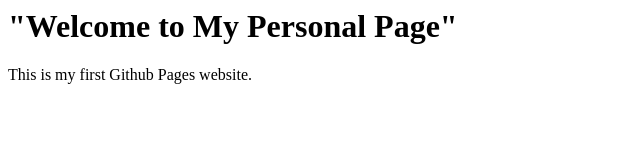
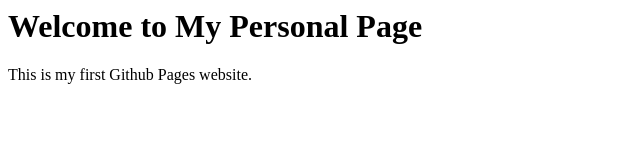
Before and after one commit to Nazish85/nazish.github.io, a plain HTML site: page index.html in a window 1280 px wide. Shown: the whole page, without its empty margins (0-640 px from the left). Drawn offline with Linux system fonts and the light colour scheme.

Commit message:
Update index.html

```diff
--- a/index.html
+++ b/index.html
@@ -9,7 +9,7 @@
       </title>
     </head>
     <body>
-      <h1>"Welcome to My Personal Page"
+      <h1>Welcome to My Personal Page
       </h1>
       <p>
         This is my first Github Pages website.
```
